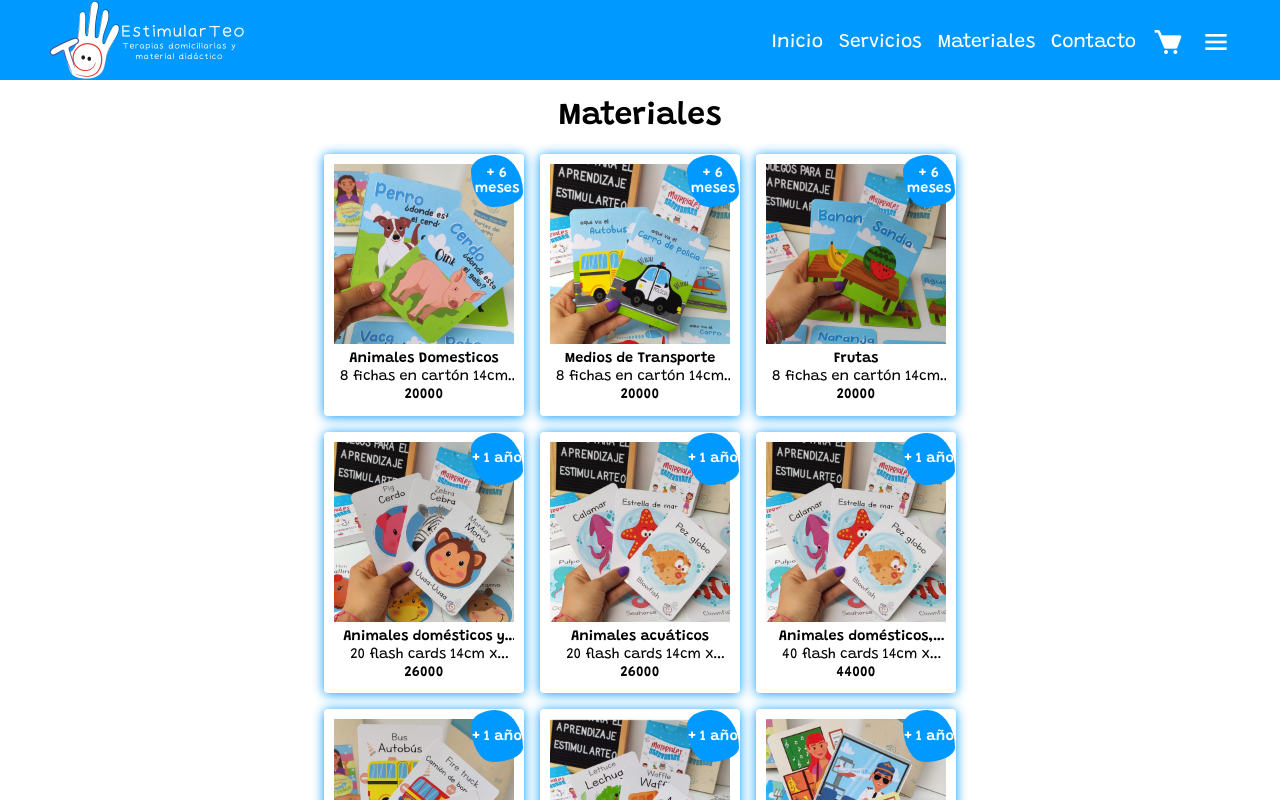
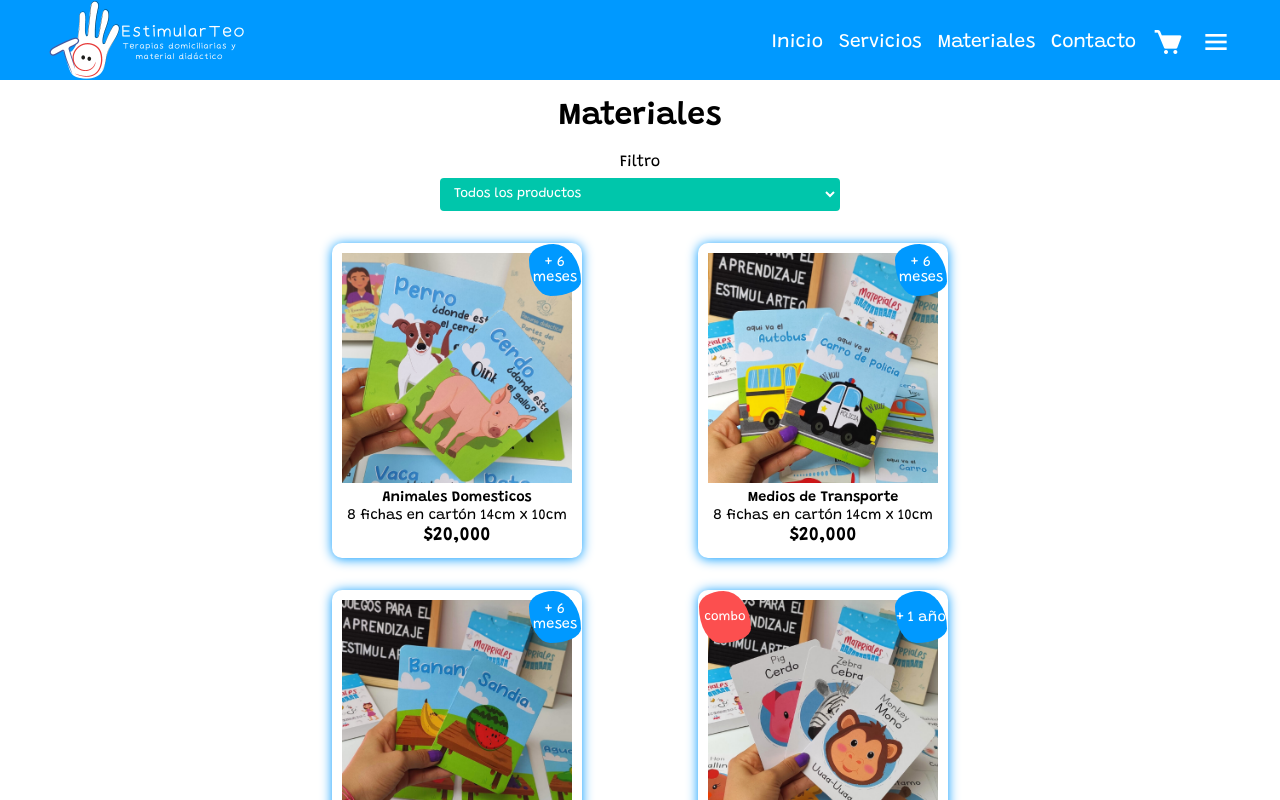
Before and after one commit to JuniorPacheco/estimularTeo, a Next.js app: page /material in a window 1280 px wide. Shown: the top 800 px of the page. Built offline with nearby package versions, Linux system fonts and the light colour scheme.

Commit message:
agregando filtro de productos

```diff
--- a/components/Producto.js
+++ b/components/Producto.js
@@ -1,7 +1,8 @@
 import React from 'react'
+import { formatearCantidad } from '../helpers'
 
 const Producto = ({productData}) => {
-    const {id, nombre, descripcion, precio, imagen, etiqueta} = productData
+    const {id, nombre, descripcion, precio, imagen, etiqueta, tipo} = productData
   return (
     <article className='productos__entrada'>
         <div className='productos__entrada-imagen'>
@@ -9,10 +10,17 @@
         </div>
         <h4 className='productos__entrada-nombre'>{nombre}</h4>
         <p className='productos__entrada-descripcion'>{descripcion}</p>
-        <p className='productos__entrada-descripcion'>{precio}</p>
+        <p className='productos__entrada-descripcion'>{formatearCantidad(precio)}</p>
         <div className='productos__entrada-edad'>
             <p>{etiqueta}</p>
         </div>
+        {
+          tipo === "combo" && (
+            <div className='productos__entrada-tipo'>
+                <p>{tipo}</p>
+            </div>
+          )
+        }
     </article>
   )
 }
--- a/data/index.js
+++ b/data/index.js
@@ -6,7 +6,8 @@
         precio: 20000,
         imagen: "/images/1.png",
         meses: 6,
-        etiqueta: "+ 6 meses"
+        etiqueta: "+ 6 meses",
+        tipo: "normal"
     },
     {
         id:2,
@@ -15,7 +16,8 @@
         precio: 20000,
         imagen: "/images/2.png",
         meses: 6,
-        etiqueta: "+ 6 meses"
+        etiqueta: "+ 6 meses",
+        tipo: "normal"
     },
     {
         id:3,
@@ -24,7 +26,8 @@
         precio: 20000,
         imagen: "/images/3.png",
         meses: 6,
-        etiqueta: "+ 6 meses"
+        etiqueta: "+ 6 meses",
+        tipo: "normal"
     },
     {
         id:4,
@@ -33,7 +36,8 @@
         precio: 26000,
         imagen: "/images/4.png",
         meses: 12,
-        etiqueta: "+ 1 año"
+        etiqueta: "+ 1 año",
+        tipo: "combo"
     },
     {
         id:5,
@@ -42,7 +46,8 @@
         precio: 26000,
         imagen: "/images/5.png",
         meses: 12,
-        etiqueta: "+ 1 año"
+        etiqueta: "+ 1 año",
+        tipo: "normal"
     },
     {
         id:6,
@@ -51,7 +56,8 @@
         precio: 44000,
         imagen: "/images/6.png",
         meses: 12,
-        etiqueta: "+ 1 año"
+        etiqueta: "+ 1 año",
+        tipo: "combo"
     },
     {
         id:7,
@@ -60,7 +66,8 @@
         precio: 26000,
         imagen: "/images/7.png",
         meses: 12,
-        etiqueta: "+ 1 año"
+        etiqueta: "+ 1 año",
+        tipo: "normal"
     },
     {
         id:8,
@@ -69,7 +76,8 @@
         precio: 26000,
         imagen: "/images/8.png",
         meses: 12,
-        etiqueta: "+ 1 año"
+        etiqueta: "+ 1 año",
+        tipo: "normal"
     },
     {
         id:9,
@@ -78,7 +86,8 @@
         precio: 26000,
         imagen: "/images/9.png",
         meses: 12,
-        etiqueta: "+ 1 año"
+        etiqueta: "+ 1 año",
+        tipo: "normal"
     },
     {
         id:10,
@@ -87,7 +96,8 @@
         precio: 38000,
         imagen: "/images/10.png",
         meses: 18,
-        etiqueta: "+ 18 meses"
+        etiqueta: "+ 18 meses",
+        tipo: "combo"
     },
     {
         id:11,
@@ -96,7 +106,8 @@
         precio: 37000,
         imagen: "/images/11.png",
         meses: 18,
-        etiqueta: "+ 18 meses"
+        etiqueta: "+ 18 meses",
+        tipo: "combo"
     },
     {
         id:12,
@@ -105,7 +116,8 @@
         precio: 40000,
         imagen: "/images/12.png",
         meses: 24,
-        etiqueta: "+ 2 años"
+        etiqueta: "+ 2 años",
+        tipo: "normal"
     },
     {
         id:13,
@@ -114,7 +126,8 @@
         precio: 37000,
         imagen: "/images/13.png",
         meses: 36,
-        etiqueta: "+ 3 años"
+        etiqueta: "+ 3 años",
+        tipo: "normal"
     },
     {
         id:14,
@@ -123,7 +136,8 @@
         precio: 38000,
         imagen: "/images/14.png",
         meses: 36,
-        etiqueta: "+ 3 años"
+        etiqueta: "+ 3 años",
+        tipo: "normal"
     },
     {
         id:15,
@@ -132,7 +146,8 @@
         precio: 38000,
         imagen: "/images/15.png",
         meses: 24,
-        etiqueta: "+ 2 años"
+        etiqueta: "+ 2 años",
+        tipo: "normal"
     },
     {
         id:19,
@@ -141,7 +156,8 @@
         precio: 62000,
         imagen: "/images/15.png",
         meses: 24,
-        etiqueta: "+ 2 años"
+        etiqueta: "+ 2 años",
+        tipo: "normal"
     },
     {
         id:16,
@@ -150,7 +166,8 @@
         precio: 24000,
         imagen: "/images/16.png",
         meses: 24,
-        etiqueta: "+ 2 años"
+        etiqueta: "+ 2 años",
+        tipo: "normal"
     },
     {
         id:17,
@@ -159,7 +176,8 @@
         precio: 22000,
         imagen: "/images/17.png",
         meses: 18,
-        etiqueta: "+ 18 meses"
+        etiqueta: "+ 18 meses",
+        tipo: "combo"
     },
     {
         id:18,
@@ -168,7 +186,8 @@
         precio: 22000,
         imagen: "/images/18.png",
         meses: 18,
-        etiqueta: "+ 18 meses"
+        etiqueta: "+ 18 meses",
+        tipo: "normal"
     },
     {
         id:20,
@@ -177,7 +196,8 @@
         precio: 28000,
         imagen: "/images/20.png",
         meses: 24,
-        etiqueta: "+ 2 años"
+        etiqueta: "+ 2 años",
+        tipo: "normal"
     },
     {
         id:21,
@@ -186,7 +206,8 @@
         precio: 20000,
         imagen: "/images/21.png",
         meses: 36,
-        etiqueta: "+ 3 años"
+        etiqueta: "+ 3 años",
+        tipo: "normal"
     },
     {
         id:22,
@@ -195,7 +216,8 @@
         precio: 26000,
         imagen: "/images/22.png",
         meses: 48,
-        etiqueta: "+ 4 años"
+        etiqueta: "+ 4 años",
+        tipo: "normal"
     },
     {
         id:23,
@@ -204,7 +226,8 @@
         precio: 22000,
         imagen: "/images/23.png",
         meses: 24,
-        etiqueta: "+ 2 años"
+        etiqueta: "+ 2 años",
+        tipo: "normal"
     },
     {
         id:24,
@@ -213,7 +236,8 @@
         precio: 25000,
         imagen: "/images/24.png",
         meses: 36,
-        etiqueta: "+ 3 años"
+        etiqueta: "+ 3 años",
+        tipo: "normal"
     },
     {
         id:25,
@@ -222,7 +246,8 @@
         precio: 38000,
         imagen: "/images/25.png",
         meses: 48,
-        etiqueta: "+ 4 años"
+        etiqueta: "+ 4 años",
+        tipo: "combo"
     },
     {
         id:26,
@@ -231,7 +256,8 @@
         precio: 38000,
         imagen: "/images/26.png",
         meses: 48,
-        etiqueta: "+ 4 años"
+        etiqueta: "+ 4 años",
+        tipo: "normal"
     },
     {
         id:27,
@@ -240,7 +266,8 @@
         precio: 38000,
         imagen: "/images/27.png",
         meses: 60,
-        etiqueta: "+ 5 años"
+        etiqueta: "+ 5 años",
+        tipo: "normal"
     },
     {
         id:28,
@@ -249,7 +276,8 @@
         precio: 34000,
         imagen: "/images/28.png",
         meses: 60,
-        etiqueta: "+ 5 años"
+        etiqueta: "+ 5 años",
+        tipo: "normal"
     },
     {
         id:29,
@@ -258,7 +286,8 @@
         precio: 24000,
         imagen: "/images/29.png",
         meses: 60,
-        etiqueta: "+ 5 años"
+        etiqueta: "+ 5 años",
+        tipo: "normal"
     },
     {
         id:30,
@@ -267,7 +296,8 @@
         precio: 24000,
         imagen: "/images/30.png",
         meses: 60,
-        etiqueta: "+ 5 años"
+        etiqueta: "+ 5 años",
+        tipo: "normal"
     },
     {
         id:35,
@@ -276,7 +306,8 @@
         precio: 44000,
         imagen: "/images/30.png",
         meses: 60,
-        etiqueta: "+ 5 años"
+        etiqueta: "+ 5 años",
+        tipo: "normal"
     },
     {
         id:31,
@@ -285,7 +316,8 @@
         precio: 22000,
         imagen: "/images/31.png",
         meses: 24,
-        etiqueta: "+ 2 años"
+        etiqueta: "+ 2 años",
+        tipo: "normal"
     },
     {
         id:32,
@@ -294,7 +326,8 @@
         precio: 18000,
         imagen: "/images/32.png",
         meses: 24,
-        etiqueta: "+ 2 años"
+        etiqueta: "+ 2 años",
+        tipo: "normal"
     },
     {
         id:33,
@@ -303,7 +336,8 @@
         precio: 32000,
         imagen: "/images/33.png",
         meses: 24,
-        etiqueta: "+ 2 años"
+        etiqueta: "+ 2 años",
+        tipo: "combo"
     },
 ]
 
--- /dev/null
+++ b/helpers/index.js
@@ -0,0 +1,7 @@
+export const formatearCantidad= cantidad => {
+    return cantidad.toLocaleString('en-US',{
+        style:'currency',
+        currency:'USD',
+        minimumFractionDigits: 0
+     })
+}
--- a/pages/material.js
+++ b/pages/material.js
@@ -1,10 +1,28 @@
-import React from 'react'
+import React, { useEffect, useState } from 'react'
 import Layout from '../components/Layout'
 import Producto from '../components/Producto'
 import data from '../data'
 
 const Material = () => {
-  console.log(data)
+  const [dataRender, setDataRender] = useState([])
+  useEffect(() => {
+    setDataRender(data)
+  }, [])
+
+  const handleFiltro = e => {
+    console.log(e.target.value)
+    const newData = data.filter(product => {
+      if(!e.target.value) {
+        return true
+      } else {
+        if(product.tipo === e.target.value) {
+          return true
+        }
+        return false
+      }
+    })
+    setDataRender(newData)
+  }
   return (
     <Layout
         pagina={"Materiales"}
@@ -12,9 +30,17 @@
         <main className='materiales'>
           <div className='materiales__container'>
             <h1>Materiales</h1>
+            <section className='materiales__filtros'>
+              <p>Filtro</p>
+              <select onChange={handleFiltro}>
+                <option value="">Todos los productos</option>
+                <option value="normal">Normales</option>
+                <option value="combo">Combos</option>
+              </select>
+            </section>
             <section className='materiales__products'>
                 {
-                    data.map(product => <Producto key={product.id} productData={product} />)
+                    dataRender.map(product => <Producto key={product.id} productData={product} />)
                 }
             </section>
           </div>
--- a/styles/globals.css
+++ b/styles/globals.css
@@ -504,21 +504,54 @@
   text-align: center;
 }
 
+.materiales__filtros {
+  text-align: center;
+  margin-bottom: 2rem;
+}
+
+.materiales__filtros p {
+  margin-bottom: 0.5rem;
+}
+
+.materiales__filtros select {
+  font-family: var(--grandstander);
+  width: min(400px, calc(100% - 2rem));
+  padding: 0.4rem 0.5rem;
+  resize: none;
+  outline: none;
+  border: 2px solid #00c6ab;
+  border-radius: 4px;
+  background-color: #00c6ab;
+  color: white;
+}
+
+.materiales__filtros select:focus {
+  outline: none;
+  border: 2px solid #00c6ab;
+  box-shadow: 1px 1px 8px #00c6ab;
+}
+
 .materiales__products {
-  display: flex;
-  justify-content: center;
-  align-items: center;
+  display: grid;
+  grid-template-columns: repeat(2, 1fr);
+  justify-items: center;
   flex-wrap: wrap;
-  gap: 1rem;
+  gap: 2rem;
+}
+
+@media (max-width: 580px) {
+  .materiales__products {
+    grid-template-columns: 1fr;
+  }
 }
 
 /* Materiales - Productos Card */
 
 .productos__entrada {
-  width: calc(200px);
+  width: calc(250px);
   padding: 10px;
   box-shadow: 0px 1px 12px var(--azul);
-  border-radius: 4px;
+  border-radius: 10px;
   font-size: 0.9rem;
   text-align: center;
   position: relative;
@@ -546,8 +579,9 @@
   transition: display 0.6 ease-in-out;
 }
 
-.productos__entrada p:last-of-type {
+.productos__entrada > p:last-of-type {
   font-weight: bold;
+  font-size: 1.2rem;
 }
 
 .productos__entrada h4:hover {
@@ -577,6 +611,22 @@
   aspect-ratio: 1;
   right: 1px;
   background-color: var(--azul);
+  border-radius: 47% 53% 59% 41% / 30% 72% 28% 70% ;
+  display: flex;
+  align-items: center;
+  justify-content: center;
+}
+
+.productos__entrada-tipo {
+  position: absolute;
+  top: 1px;
+  color: white;
+  width: 52px;
+  overflow: hidden;
+  font-size: 0.8rem;
+  aspect-ratio: 1;
+  left: 1px;
+  background-color: #FC4F4F;
   border-radius: 47% 53% 59% 41% / 30% 72% 28% 70% ;
   display: flex;
   align-items: center;
```
